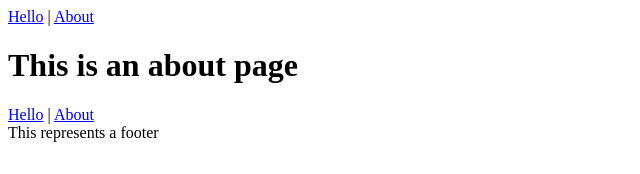
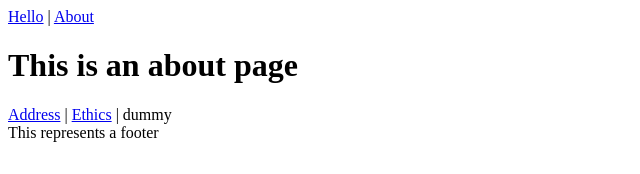
Before and after one commit to vilmaguila/lazy-punter, a Vue app: page /#/about in a window 1280 px wide. Shown: the top 174 px of the page, without its empty margins (0-640 px from the left). Built offline with nearby package versions, Linux system fonts and the light colour scheme.

Commit message:
finished unstyled about related components

```diff
--- a/src/components/ui/SideBar.vue
+++ b/src/components/ui/SideBar.vue
@@ -1,9 +1,33 @@
 <template>
-    <router-view v-for="link in links" :key=link.id></router-view>
+  <div class="container">
+    <router-link :to="{ name: 'Address' }">Address</router-link> |
+    <router-link :to="{ name: 'Ethics' }">Ethics</router-link> |
+    <a>dummy</a>
+  </div>
 </template>
 
 <script>
 export default {
+  name: "SideBar",
+  data() {
+    return {
+      links: [
+        {
+          id: "addr",
+          link: "address",
+        },
+        {
+          id: "eth",
+          link: "ethics",
+        },
+      ],
+    };
+  },
+};
+</script>
 
+<style scoped>
+.container {
+    display: inline-block;
 }
-</script>
+</style>
--- a/src/views/About.vue
+++ b/src/views/About.vue
@@ -1,7 +1,7 @@
 <template>
   <div class="about">
     <h1>This is an about page</h1>
-    <navigation-bar></navigation-bar>
+    <side-bar></side-bar>
     <router-view></router-view>
     <router-view name="mission"></router-view>
     <router-view name="vision"></router-view>
@@ -9,13 +9,19 @@
 </template>
 
 <script>
-import NavigationBar from '@/components/ui/NavigationBar.vue'
+import SideBar from '@/components/ui/SideBar.vue'
 
 export default {
   name: 'About',
   components: {
-    NavigationBar,
+    SideBar,
   }
 
 }
 </script>
+
+<style scoped>
+.about {
+  display: grid
+}
+</style>
```
